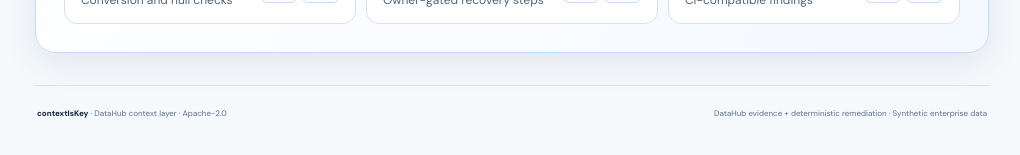
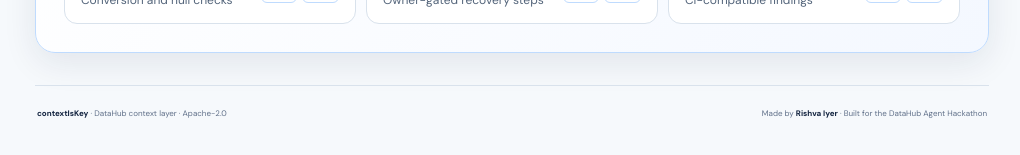
Before and after one commit to rishvaiyer/ChangeProof, a FastAPI app: page / in a window 1280 px wide. Shown: the part 1927-2082 px from the top of the page, without its empty margins (253-1273 px from the left). Run offline with FastAPI, Linux system fonts and the light colour scheme.

Commit message:
feat: credit hackathon creator in app footer

```diff
--- a/src/changeproof/templates/base.html
+++ b/src/changeproof/templates/base.html
@@ -68,7 +68,7 @@
           {% endif %}
           <footer>
             <span><strong>contextIsKey</strong> · DataHub context layer · Apache-2.0</span>
-            <span>DataHub evidence + deterministic remediation · Synthetic enterprise data</span>
+            <span>Made by <strong>Rishva Iyer</strong> · Built for the DataHub Agent Hackathon</span>
           </footer>
         </div>
       </main>
```
